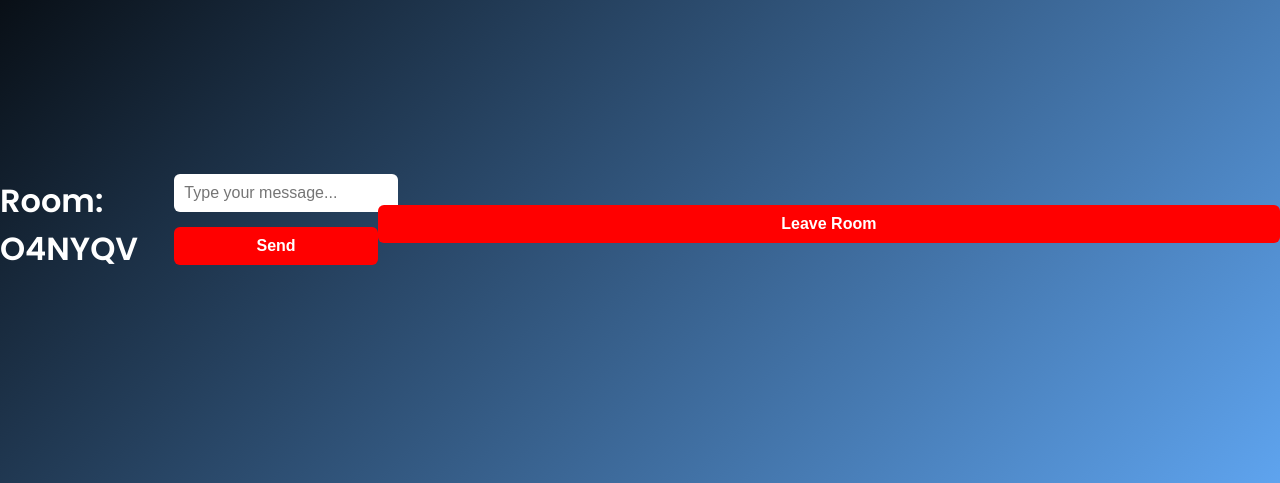
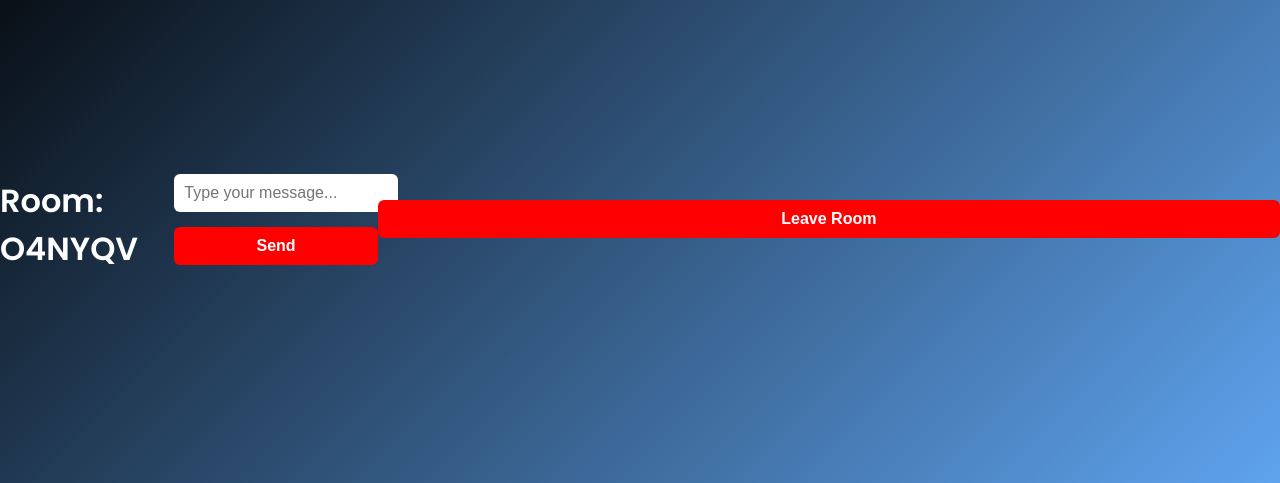
Before and after one commit to aryanj21/chat_room, a Flask app: a page that uses templates/chat.html in a window 1280 px wide. Shown: the part 181-664 px from the top of the page. Run offline with Flask 3, Linux system fonts and the light colour scheme; data comes from the database, SQL or seed files in the repository; some libraries are stand-ins or nearby versions.

Commit message:
Update chat.html

```diff
--- a/templates/chat.html
+++ b/templates/chat.html
@@ -18,8 +18,11 @@
         <button type="submit">Send</button>
     </form>
 
-    <!-- Leave Room Button with spacing -->
-    <button onclick="leaveRoom()" class="leave-button" style="margin-top: 10px;">Leave Room</button>
+    <!-- Vertical spacing between buttons -->
+    <br>
+
+    <!-- Leave Room Button -->
+    <button onclick="leaveRoom()" class="leave-button">Leave Room</button>
 
     <script>
         var socket = io();
```
